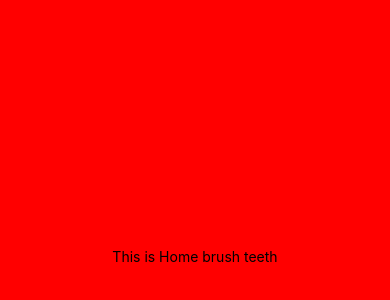
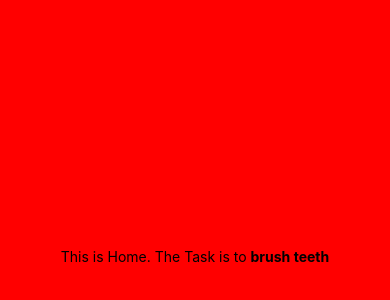
Before and after one commit to seanwongdev/reactnative-practice, a React Native app: screen / in a window 390 px wide. Shown: the part 166-466 px from the top of the page. Built offline with nearby package versions, Linux system fonts and the light colour scheme.

Commit message:
added styles for both home and chosentask screens

```diff
--- a/App.tsx
+++ b/App.tsx
@@ -51,9 +51,9 @@ export default function App() {
           {(props) => <Home {...props} GlobalState={GlobalState} />}
         </Stack.Screen>
 
-        <Stack.Screen name="ChosenTask" options={{ headerShown: false }}>
+        {/* <Stack.Screen name="ChosenTask" options={{ headerShown: false }}>
           {(props) => <ChosenTask {...props} GlobalState={GlobalState} />}
-        </Stack.Screen>
+        </Stack.Screen> */}
       </Stack.Navigator>
     </NavigationContainer>
   );
--- a/src/screens/ChosenTask.tsx
+++ b/src/screens/ChosenTask.tsx
@@ -1,4 +1,4 @@
-import { Text, View } from "react-native";
+import { StyleSheet, Text, View } from "react-native";
 import { GlobalStateType } from "../../App";
 
 interface ChosenTaskProps {
@@ -8,10 +8,20 @@ interface ChosenTaskProps {
 const ChosenTask = ({ GlobalState }: ChosenTaskProps) => {
   const { todoList } = GlobalState;
   return (
-    <View>
+    <View style={styles.screen}>
       <Text>This is ChosenTask </Text>
     </View>
   );
 };
 
+const styles = StyleSheet.create({
+  screen: {
+    flex: 1,
+    width: "100%",
+    alignItems: "center",
+    justifyContent: "center",
+    backgroundColor: "white",
+  },
+});
+
 export default ChosenTask;
--- a/src/screens/Home.tsx
+++ b/src/screens/Home.tsx
@@ -9,7 +9,10 @@ const Home = ({ GlobalState }: HomeProps) => {
   const { todoList } = GlobalState;
   return (
     <View style={styles.screen}>
-      <Text>This is Home {todoList[0].task}</Text>
+      <Text>
+        This is Home. The Task is to{" "}
+        <Text style={styles.bold}>{todoList[0].task}</Text>
+      </Text>
     </View>
   );
 };
@@ -22,6 +25,9 @@ const styles = StyleSheet.create({
     justifyContent: "center",
     width: "100%",
   },
+  bold: {
+    fontWeight: "bold",
+  },
 });
 
 export default Home;
```
